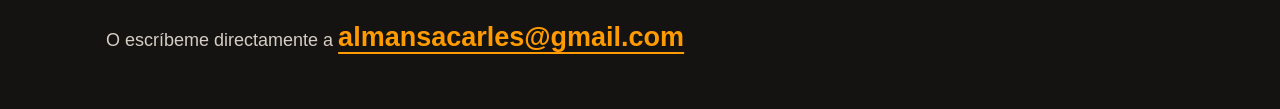
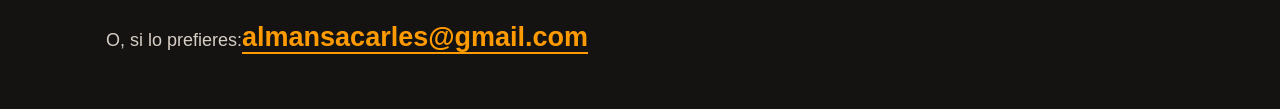
Before and after one commit to cosmicmarciana/cosmicmarciana.github.io, a plain HTML site: page libro/index.html in a window 1280 px wide. Shown: the part 2832-2941 px from the top of the page. Drawn offline with Linux system fonts and the light colour scheme.

Commit message:
Update index.html

```diff
--- a/libro/index.html
+++ b/libro/index.html
@@ -26,7 +26,7 @@ No sabía que la invisibilidad podía tomar esta forma.»</div></section>
 
 <section id="autor" class="wrap section about"><div><div class="kicker">Sobre el autor</div><h2>Carles Almansa</h2></div><div><p>Carles Almansa lleva componiendo canciones desde que tiene memoria. Como no consiguió que su música llegara a todo el mundo, ha decidido escribir <em>El hombre invisible</em> para que, al menos, alguien pueda ignorarlo en otro formato.</p><p>La música sigue formando parte de su vida. También puedes conocer su proyecto musical, <a class="music" href="https://cosmicmarciana.com" target="_blank" rel="noopener">Cosmic Marciana ↗</a>.</p></div></section>
 <section id="disponibilidad" class="bookdetail"><div class="wrap section"><div class="kicker">Comprar</div><h2 id="purchase-title">Consigue tu ejemplar.</h2><p id="purchase-copy"><em>El hombre invisible</em> es una historia de música, sueños, conciertos, amistades y unas cuantas decisiones equivocadas. Un recorrido por todo aquello que vivimos mientras creemos que lo mejor todavía está por llegar.</p><a class="btn buy-link" href="#disponibilidad" aria-disabled="true" onclick="if(this.getAttribute('aria-disabled')==='true')event.preventDefault()">COMPRAR EL LIBRO</a></div></section>
-<section id="contacto" class="wrap section"><div class="kicker">Contacto</div><h2>Contacto</h2><p class="contact-description">¿Quieres preguntarme algo sobre el libro, hacerme una propuesta o simplemente saludar?</p><a class="btn" href="mailto:almansacarles@gmail.com">ESCRÍBEME POR CORREO</a><p class="contact-description" style="margin-top:18px">O escríbeme directamente a <a class="contact-mail" href="mailto:almansacarles@gmail.com">almansacarles@gmail.com</a></p></section></main>
+<section id="contacto" class="wrap section"><div class="kicker">Contacto</div><h2>Contacto</h2><p class="contact-description">¿Quieres preguntarme algo sobre el libro, hacerme una propuesta o simplemente saludar?</p><a class="btn" href="mailto:almansacarles@gmail.com">ESCRÍBEME POR CORREO</a><p class="contact-description" style="margin-top:18px">O, si lo prefieres:<a class="contact-mail" href="mailto:almansacarles@gmail.com">almansacarles@gmail.com</a></p></section></main>
 <footer><div class="wrap"><span>© Carles Almansa · El hombre invisible</span><span>Una historia de música. Y de seguir.</span></div></footer>
 <button class="back-to-top" id="back-to-top" type="button" aria-label="Volver al principio" title="Volver al principio" aria-hidden="true" tabindex="-1">↑</button>
 <script>
```
